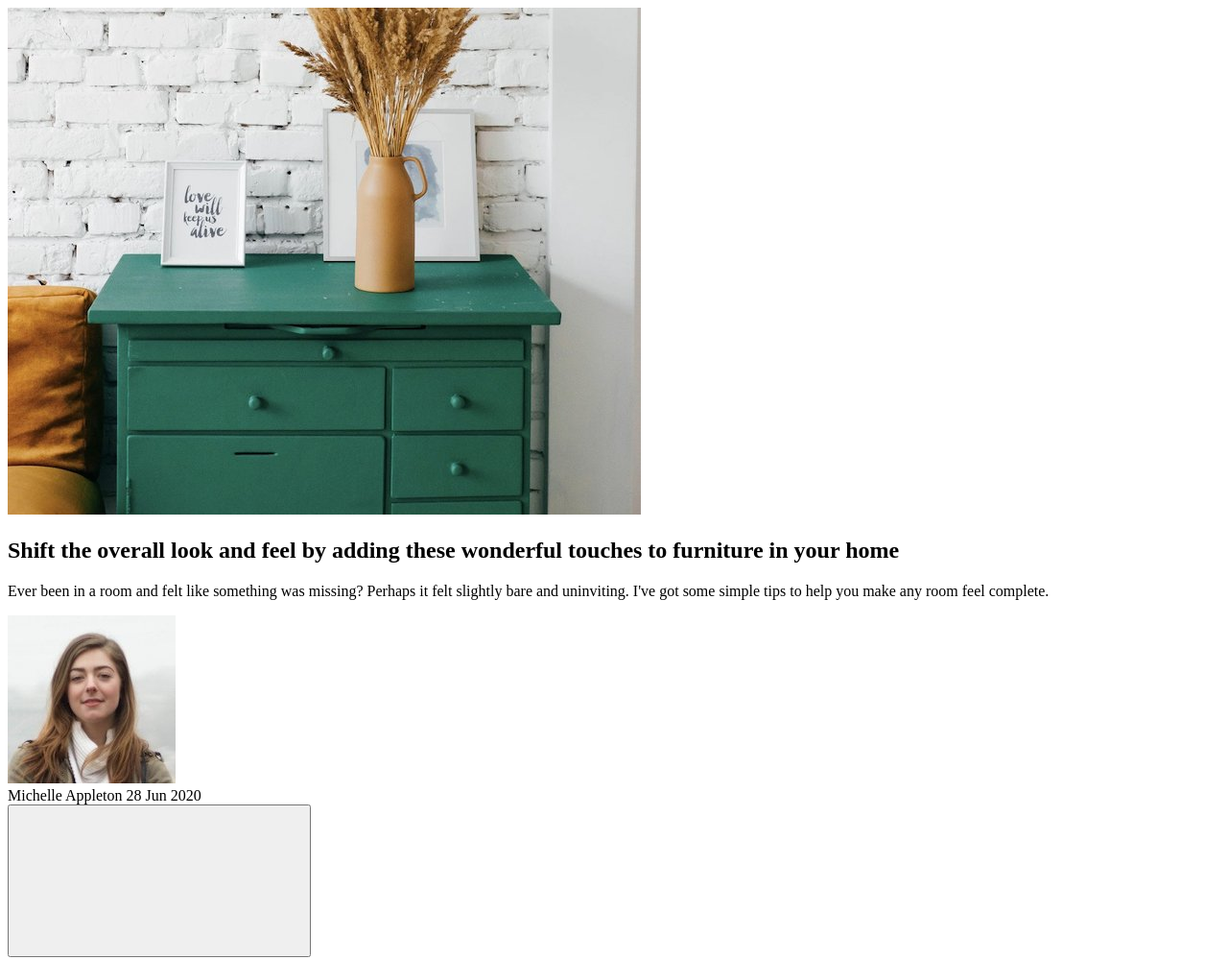
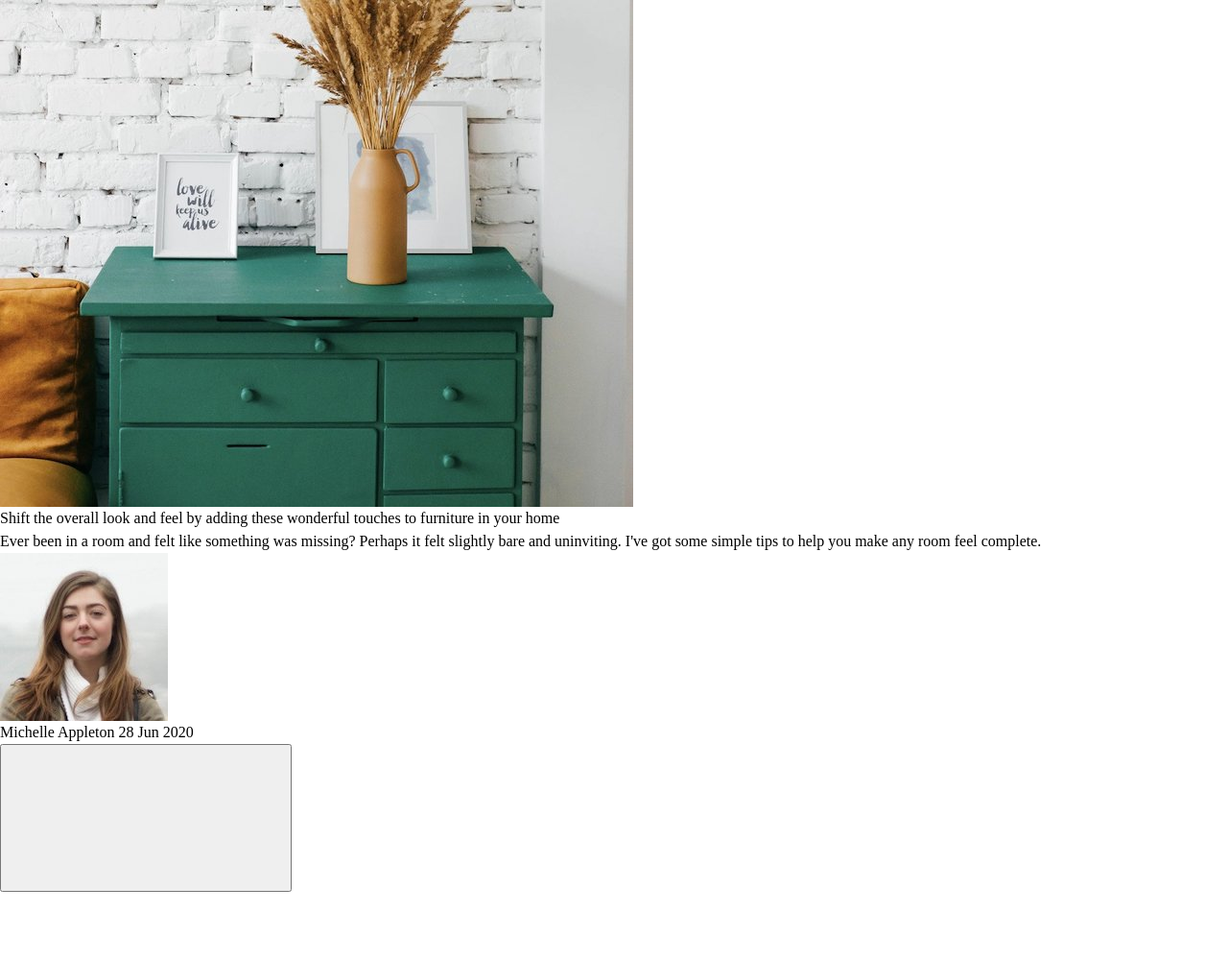
Before and after one commit to deru55/FeM-Article-preview-component, a plain HTML site: page index.html in a window 1280 px wide. Shown: the whole page at 96% size. After the commit the page ends 934 px from the top, so only its background shows below. Drawn offline with Linux system fonts and the light colour scheme.

Commit message:
feat: add global styles

```diff
--- a/index.html
+++ b/index.html
@@ -4,6 +4,11 @@
     <meta charset="UTF-8" />
     <meta name="viewport" content="width=device-width, initial-scale=1.0" />
     <title>Frontend Mentor | Article preview component</title>
+
+    <link rel="preconnect" href="https://fonts.googleapis.com" />
+    <link rel="preconnect" href="https://fonts.gstatic.com" crossorigin />
+    <link href="https://fonts.googleapis.com/css2?family=Manrope:wght@200..800&display=swap" rel="stylesheet" />
+
     <link rel="stylesheet" href="./style.css" />
   </head>
   <body>
--- a/style.css
+++ b/style.css
@@ -0,0 +1,100 @@
+*,
+*::before,
+*::after {
+  box-sizing: border-box;
+  margin: 0;
+  padding: 0;
+
+  font: inherit;
+}
+
+img,
+picture,
+svg,
+video,
+canvas {
+  max-width: 100%;
+  height: auto; /* Evita que las imágenes se distorsionen */
+
+  display: block;
+}
+
+h1,
+h2,
+h3,
+h4,
+h5,
+h6 {
+  text-wrap: balance;
+}
+
+input,
+button,
+textarea,
+select {
+  font: inherit;
+}
+
+:root {
+  /* * 1. Primitivo (Puro, técnico y descriptivo del valor) */
+  --_ff-primary: "Manrope", sans-serif;
+
+  --_fs-sm: 0.875rem; /*  (14px - textos secundarios) */
+  --_fs-base: 1rem; /*  (16px - texto del cuerpo) */
+  --_fs-lg: 1.125rem; /*  (18px) */
+  --_fs-xl: 1.25rem; /*  (20px - subtítulos) */
+  --_fs-2xl: 1.5rem; /*  (24px - títulos pequeños) */
+  --_fs-3xl: 1.875rem; /*  (30px) */
+  --_fs-4xl: 2.25rem; /*  (36px - títulos grandes) */
+  --_fs-5xl: 3rem; /* 48px - títulos hero / destacados */
+  --_fs-6xl: 3.5rem; /* 56px - título FAQs en desktop (o 3.75rem = 60px) */
+  --_fs-7xl: 4.5rem; /* 72px - display grande */
+
+  /* --_fw-light: 300;
+  --_fw-regular: 400; */
+  --_fw-medium: 500;
+  /* --_fw-semibold: 600; */
+  --_fw-bold: 700;
+
+  --blue-100: hsl(275, 100%, 97%);
+  --blue-300: hsl(212, 23%, 69%);
+  --blue-600: hsl(214, 17%, 51%);
+  --blue-900: hsl(217, 19%, 35%);
+
+  /* * Espaciado y Dimensiones (Spacing & Sizing)
+  * Para los márgenes, paddings y huecos (gaps) */
+  --_space-1: 0.25rem; /*  (4px) */
+  --_space-2: 0.5rem; /*  (8px) */
+  --_space-3: 0.75rem; /*  (12px) */
+  --_space-4: 1rem; /*  (16px) — El tamaño base estándar */
+  --_space-5: 1.25rem; /*  (20px) */
+  --_space-6: 1.5rem; /*  (24px) */
+  --_space-8: 2rem; /*  (32px) */
+  --_space-10: 2.5rem; /* 40px */
+  --_space-12: 3rem; /* 48px */
+  --_space-16: 4rem; /* 64px */
+  --_space-20: 5rem; /* 80px */
+  --_space-24: 6rem; /* 96px */
+  --_space-32: 8rem; /* 128px */
+
+  /* * 2. Semántico (Define el propósito de uso en la app) */
+  --ff-body: var(--_ff-sans);
+  --fs-body: var(--_fs-base);
+  --fw-body: var(--_fw-regular);
+  --fc-body: var(--_purple-500);
+  --bg-body: var(--_purple-100);
+
+  /* --bg-page: light-dark(#ecf2f8, #12161f);
+  --bg-card: light-dark(#ffffff, #1e2532);
+  --text-main: light-dark(#48556a, #f0f4f8); */
+}
+
+/* html {
+  color-scheme: light dark;
+} */
+
+body {
+  min-height: 100vh;
+  line-height: 1.5;
+  -webkit-font-smoothing: antialiased; /* Hace que las fuentes se vean más nítidas */
+}
```
